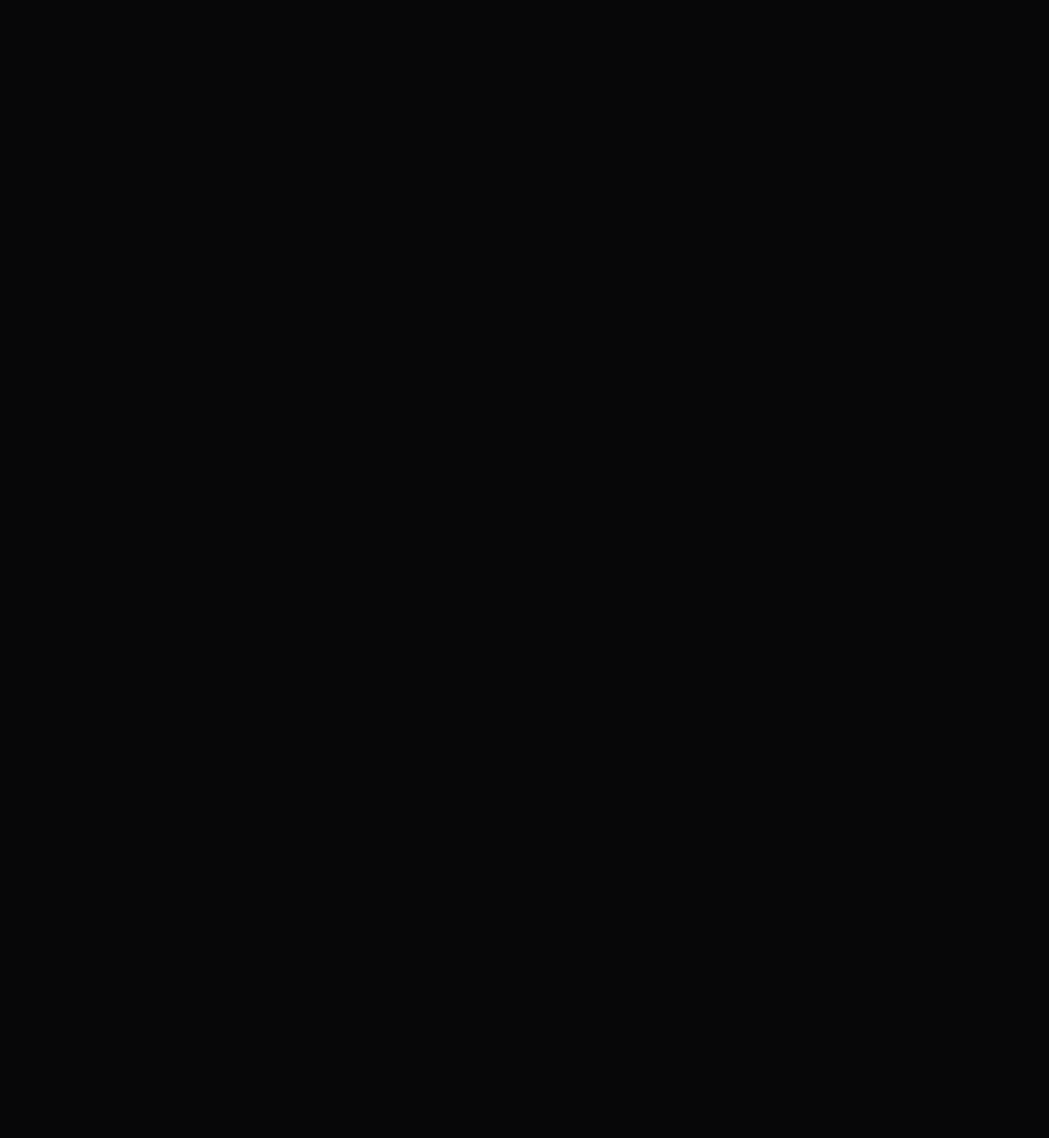
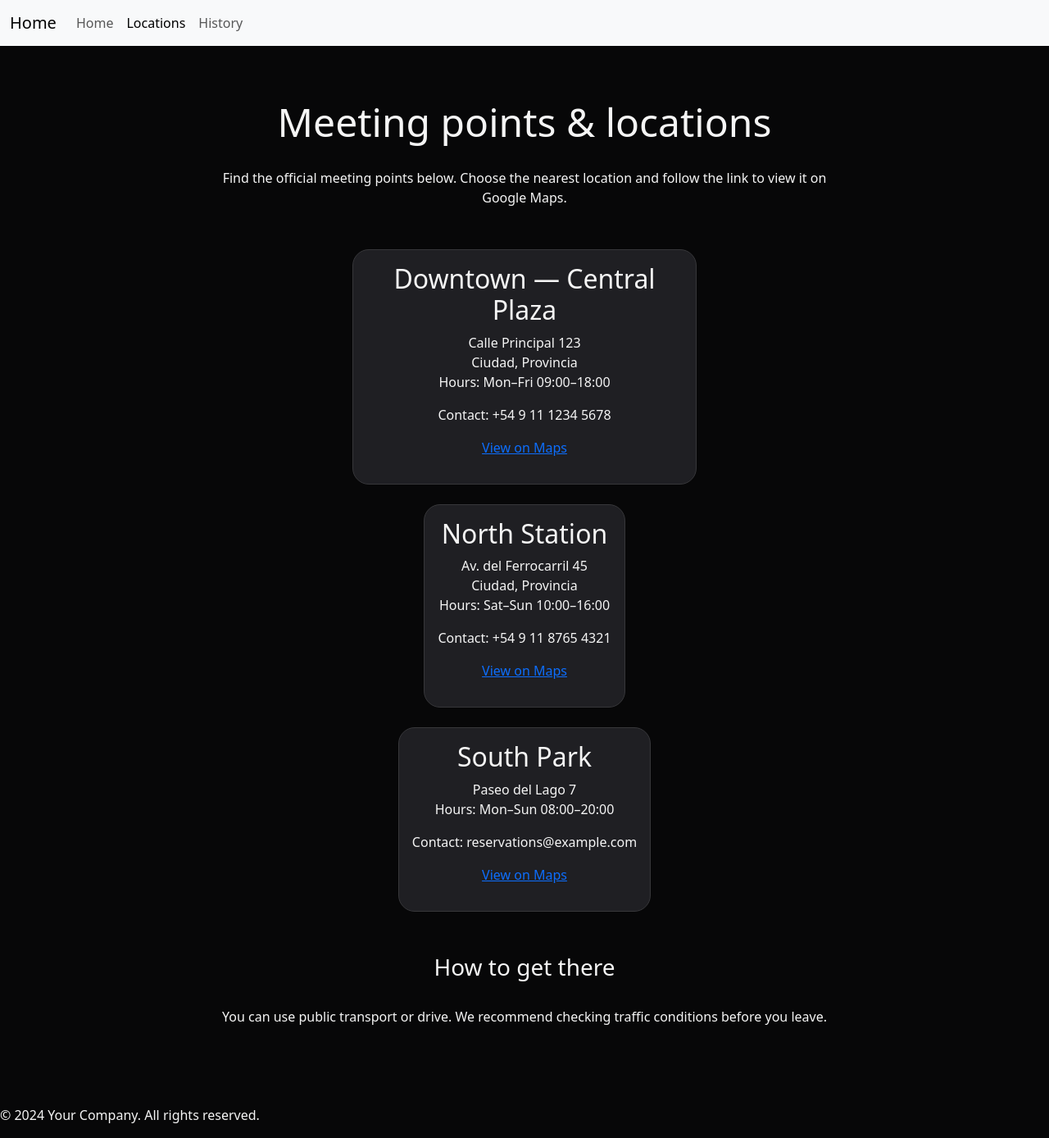
Before and after one commit to emmaaquinteros/desarrollo-web, a plain HTML site: page pages/locations.html in a window 1280 px wide. Shown: the whole page at 82% size. Before the commit the page ends 800 px from the top, so only its background shows below. Drawn offline with nearby package versions, Linux system fonts and the light colour scheme.

Commit message:
Trabajo Finalizado

```diff
--- a/css/main.css
+++ b/css/main.css
@@ -3,6 +3,9 @@
     padding: 0;
     box-sizing: border-box;
 }
+
+/* main.css - Estilos principales del proyecto */
+
 
 /* estilos generales */
 body {
@@ -58,6 +61,7 @@ section {
 
 
 
+section .tarjeta,
 section .card-section {
     background-color: #1F1F23;
     border: 0.03rem solid #37373A ;
@@ -65,6 +69,7 @@ section .card-section {
     border-radius: 20px;
 }
 
+section .tarjeta img,
 section .card-section img {
     width: 20%;
     margin-bottom: 1rem;
@@ -73,13 +78,13 @@ section .card-section img {
 /* limitar imágenes dentro de la sección de contacto para evitar que crezcan demasiado */
 .section-dos img {
     width: 100%;
-    max-width: 420px; /* límite razonable para móvil/tablet */
+    max-width: 420px;
     height: auto;
     object-fit: cover;
     border-radius: 10px;
 }
 
-/* Media queries: tablet and desktop */
+/* ===== Media queries ===== */
 /* Tablet: 600px - 1023px */
 @media (min-width: 600px) and (max-width: 1023px) {
     main {
@@ -107,6 +112,7 @@ section .card-section img {
         text-align: left;
     }
 
+    section .tarjeta,
     section .card-section {
         width: 45%;
     }
@@ -127,22 +133,25 @@ section .card-section img {
 }
 
 /* Desktop: 1024px and up */
+/* Mantener look similar al móvil; ajustes puntuales abajo */
 @media (min-width: 1024px) {
+
     main {
-        max-width: 1200px;
-        padding: 6rem 2rem;
-        flex-direction: row;
+        max-width: 1100px;
+        padding: 4rem 2rem;
+        flex-direction: column;
         align-items: center;
-        gap: 2rem;
-        text-align: left;
+        gap: 1.2rem;
+        text-align: center;
+        margin: 0 auto;
     }
 
     main h1 {
-        font-size: 3.5rem;
+        font-size: 3rem;
     }
 
     main p {
-        max-width: 650px;
+        max-width: 760px;
     }
 
     .contenedor-boton {
@@ -153,34 +162,50 @@ section .card-section img {
         padding: 0.9rem 1.6rem;
     }
 
+
     section {
-        flex-direction: row;
-        align-items: flex-start;
-        justify-content: space-between;
-        gap: 2rem;
-        text-align: left;
+        flex-direction: column;
+        align-items: center;
+        justify-content: center;
+        gap: 1.5rem;
+        text-align: center;
     }
 
+
+    section .tarjeta,
     section .card-section {
-        width: 30%;
+        width: 100%;
+        max-width: 420px;
+        margin: 0 auto;
     }
 
+    section .tarjeta img,
     section .card-section img {
         width: 40%;
+        display: block;
+        margin: 0.6rem auto;
     }
 
-    /* desktop: ordenar section-dos en fila y limitar la imagen */
+
     .section-dos {
         display: flex;
-        flex-direction: row;
+        flex-direction: column;
         align-items: center;
-        justify-content: space-between;
-        gap: 2rem;
-        text-align: left;
+        gap: 1rem;
+        text-align: center;
     }
 
     .section-dos img {
-        width: 35%;
+        width: 100%;
         max-width: 420px;
+        margin: 0 auto;
     }
+
+    /* Restaurar grid para seccion-lugares en desktop */
+    .seccion-lugares { display: block; }
+
+    /* Tarjetas dentro de seccion-lugares usan ancho de columna */
+    .seccion-lugares .tarjeta { max-width: none; width: 100%; margin: 0; }
+
+    .seccion-lugares .tarjeta img { width: 40%; margin: 0.6rem auto; }
 }
--- a/pages/locations.html
+++ b/pages/locations.html
@@ -3,10 +3,87 @@
 <head>
     <meta charset="UTF-8">
     <meta name="viewport" content="width=device-width, initial-scale=1.0">
-    <link rel="stylesheet" href="/css/main.css">
-    <title>Document</title>
+    <link href="https://cdn.jsdelivr.net/npm/bootstrap@5.3.8/dist/css/bootstrap.min.css" rel="stylesheet" integrity="sha384-sRIl4kxILFvY47J16cr9ZwB07vP4J8+LH7qKQnuqkuIAvNWLzeN8tE5YBujZqJLB" crossorigin="anonymous">
+    <link rel="stylesheet" href="../css/main.css">
+    <title>Locations — Practico 2</title>
 </head>
 <body>
+    <!-- header: navegación principal -->
+    <header>
+        <nav class="navbar navbar-expand-lg bg-body-tertiary">
+            <div class="container-fluid">
+                <a class="navbar-brand" href="../index.html">Home</a>
+                <button class="navbar-toggler" type="button" data-bs-toggle="collapse" data-bs-target="#navbarSupportedContent" aria-controls="navbarSupportedContent" aria-expanded="false" aria-label="Toggle navigation">
+                    <span class="navbar-toggler-icon"></span>
+                </button>
+                <div class="collapse navbar-collapse" id="navbarSupportedContent">
+                    <ul class="navbar-nav me-auto mb-2 mb-lg-0">
+                        <li class="nav-item"><a class="nav-link" href="../index.html">Home</a></li>
+                        <li class="nav-item"><a class="nav-link active" aria-current="page" href="locations.html">Locations</a></li>
+                        <li class="nav-item"><a class="nav-link" href="history.html">History</a></li>
+                    </ul>
+                </div>
+            </div>
+        </nav>
+    </header>
+
+    <!-- main: puntos de encuentro -->
+    <main>
+        <h1> Meeting points & locations</h1>
+        <p>Find the official meeting points below. Choose the nearest location and follow the link to view it on Google Maps.</p>
+
+    <!-- lugares: tarjetas con direcciones y enlace a maps -->
+    <section class="section-lugares">
+            <div class="ubicacion">
+                <div class="tarjeta">
+                    <h2>Downtown — Central Plaza</h2>
+                    <div class="direccion">
+                        Calle Principal 123<br>
+                        Ciudad, Provincia
+                    </div>
+                    <p>Hours: Mon–Fri 09:00–18:00</p>
+                    <p>Contact: +54 9 11 1234 5678</p>
+                    <p><a href="https://www.google.com/maps" target="_blank">View on Maps</a></p>
+                </div>
+            </div>
+
+            <div class="ubicacion">
+                <div class="tarjeta">
+                    <h2>North Station</h2>
+                    <div class="direccion">
+                        Av. del Ferrocarril 45<br>
+                        Ciudad, Provincia
+                    </div>
+                    <p>Hours: Sat–Sun 10:00–16:00</p>
+                    <p>Contact: +54 9 11 8765 4321</p>
+                    <p><a href="https://www.google.com/maps" target="_blank">View on Maps</a></p>
+                </div>
+            </div>
+
+            <div class="ubicacion">
+                <div class="tarjeta">
+                    <h2>South Park</h2>
+                    <div class="direccion">
+                        Paseo del Lago 7
+                    </div>
+                    <p>Hours: Mon–Sun 08:00–20:00</p>
+                    <p>Contact: reservations@example.com</p>
+                    <p><a href="https://www.google.com/maps" target="_blank">View on Maps</a></p>
+                </div>
+            </div>
+        </section>
+
+        <!-- info: cómo llegar -->
+        <section>
+            <h3>How to get there</h3>
+            <p>You can use public transport or drive. We recommend checking traffic conditions before you leave.</p>
+        </section>
+    </main>
+
+    <!-- footer: derechos -->
+    <footer class="contenedor-derechos">
+        <p>© 2024 Your Company. All rights reserved.</p>
+    </footer>
 
 </body>
 </html>
```
Also changed, not shown: index.html (+14 -6 lines), pages/history.html (added, +74 -0 lines).
